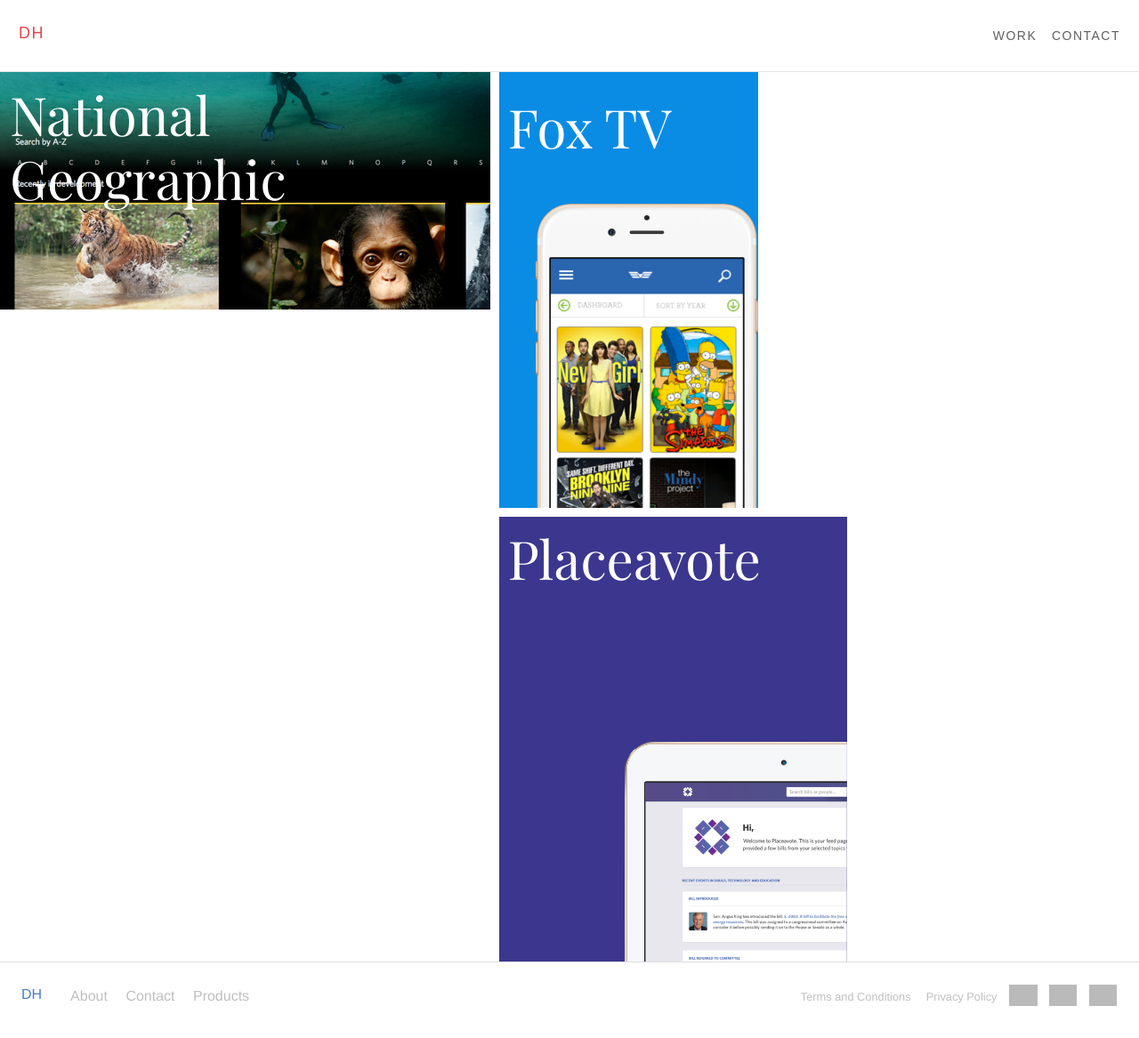
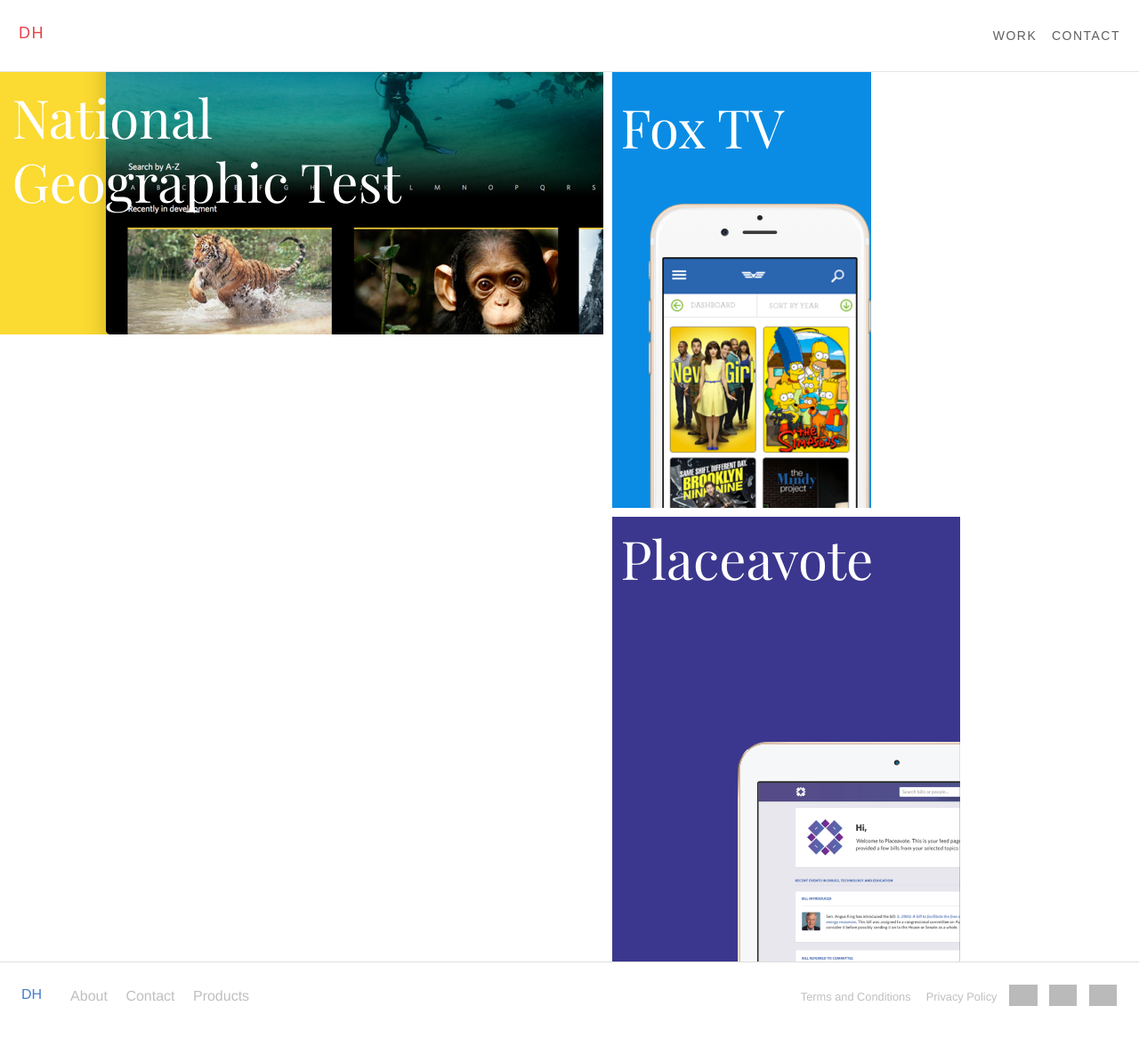
Before and after one commit to dave-hawkins/portfolio, a Jekyll site: the page built from work/index.html, in a window 1280 px wide. Shown: the whole page at 89% size. Built offline with Jekyll 4.4.1, drawn with Linux system fonts in a browser that asks for light colours; nearby versions of some CDN libraries; Markdown is read by kramdown in place of the engine named in the settings; grey boxes are pictures that could not be loaded.

```diff
--- a/work/index.html
+++ b/work/index.html
@@ -5,7 +5,7 @@ title: Dave Hawkins | Work
    <section id="links" >
      <div class="row">
 		<a id="theHub" href="national-geographic/">
-			<h3>National Geographic</h3>
+			<h3>National Geographic Test</h3>
 		<!--	<span>Making learning fun & engaging</span> -->
 		</a>
     </div>
```
Also changed, not shown: 2 other files.
